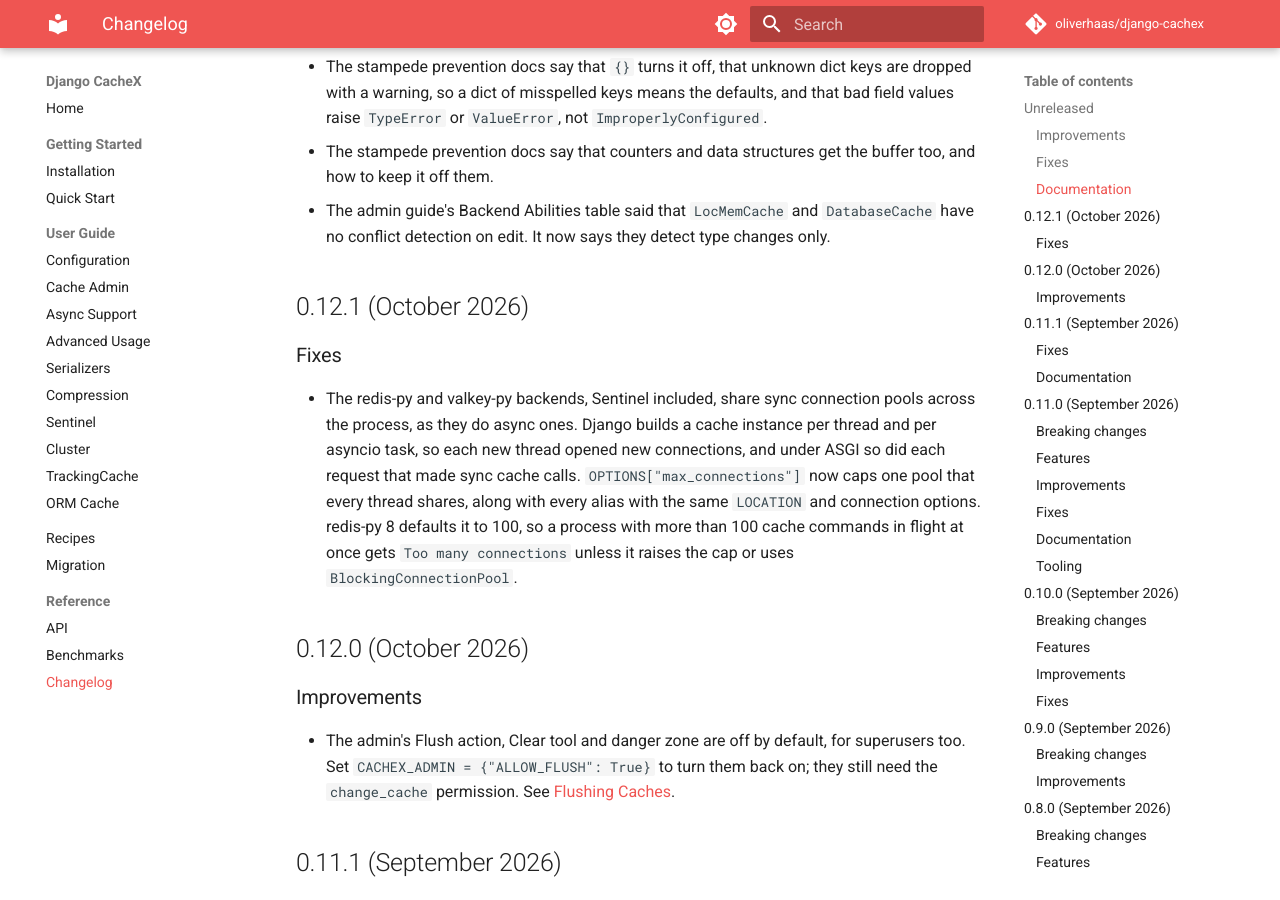
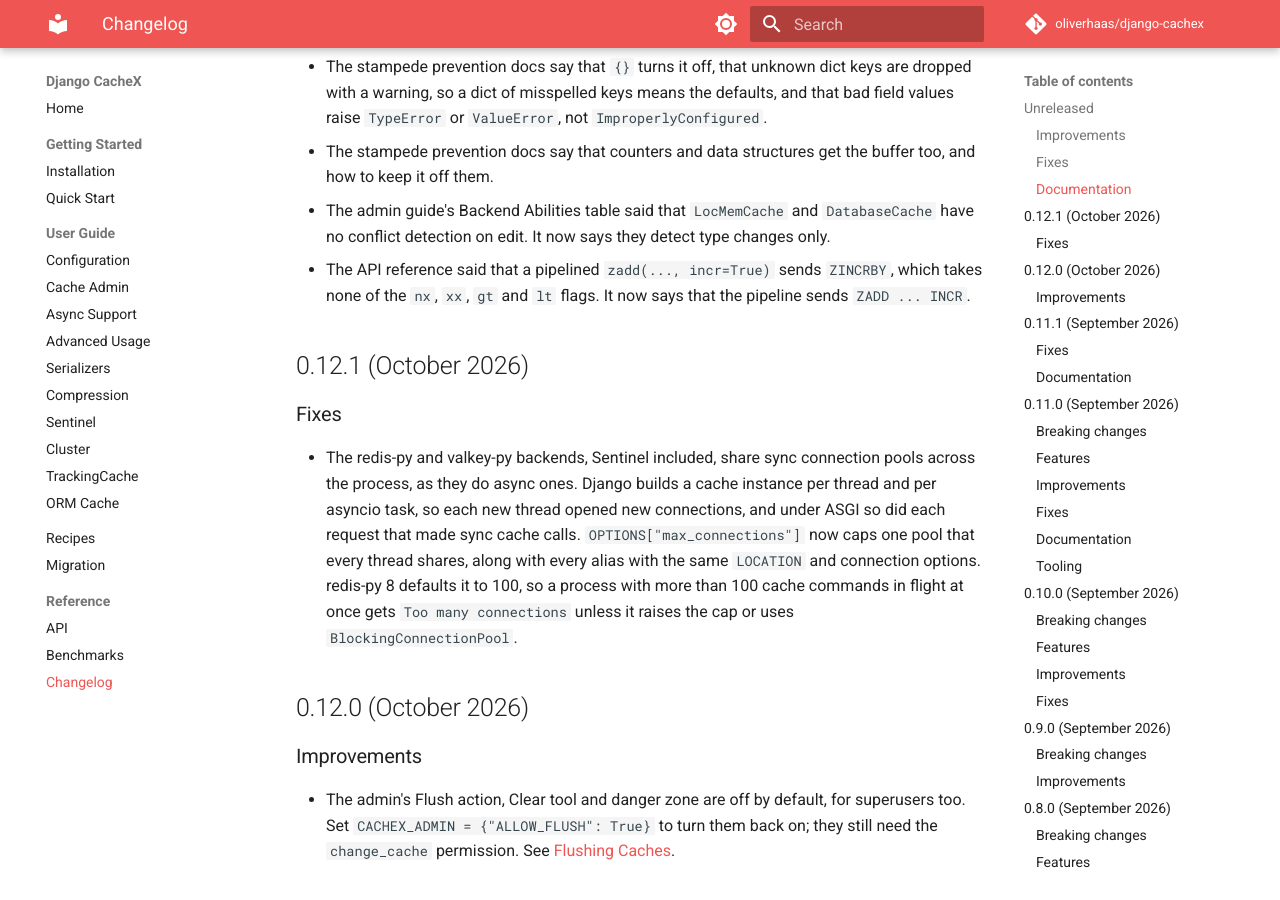
Before and after one commit to oliverhaas/django-cachex, an MkDocs documentation site: the page built from docs/reference/changelog.md, in a window 1280 px wide and 900 px high, scrolled down 4368 px. Built offline with MkDocs 1.6.1 and Material for MkDocs 9.7.7, drawn with Linux system fonts in a browser that asks for light colours; comment, search, counter and statistics services are not loaded; the version menu is left out.

Commit message:
docs(pipeline): say a pipelined zadd with incr sends ZADD INCR
The pipeline zadd docstring and the API reference said incr=True sends
ZINCRBY, which takes no NX, XX, GT or LT flags. The adapters send ZADD with
INCR, so both texts now say that.

```diff
--- a/docs/reference/changelog.md
+++ b/docs/reference/changelog.md
@@ -53,6 +53,7 @@
 - The stampede prevention docs say that `{}` turns it off, that unknown dict keys are dropped with a warning, so a dict of misspelled keys means the defaults, and that bad field values raise `TypeError` or `ValueError`, not `ImproperlyConfigured`.
 - The stampede prevention docs say that counters and data structures get the buffer too, and how to keep it off them.
 - The admin guide's Backend Abilities table said that `LocMemCache` and `DatabaseCache` have no conflict detection on edit. It now says they detect type changes only.
+- The API reference said that a pipelined `zadd(..., incr=True)` sends `ZINCRBY`, which takes none of the `nx`, `xx`, `gt` and `lt` flags. It now says that the pipeline sends `ZADD ... INCR`.
 
 ## 0.12.1 (October 2026)
 
```
Also changed, not shown: docs/reference/api.md (+1 -1 lines), 1 other file.
